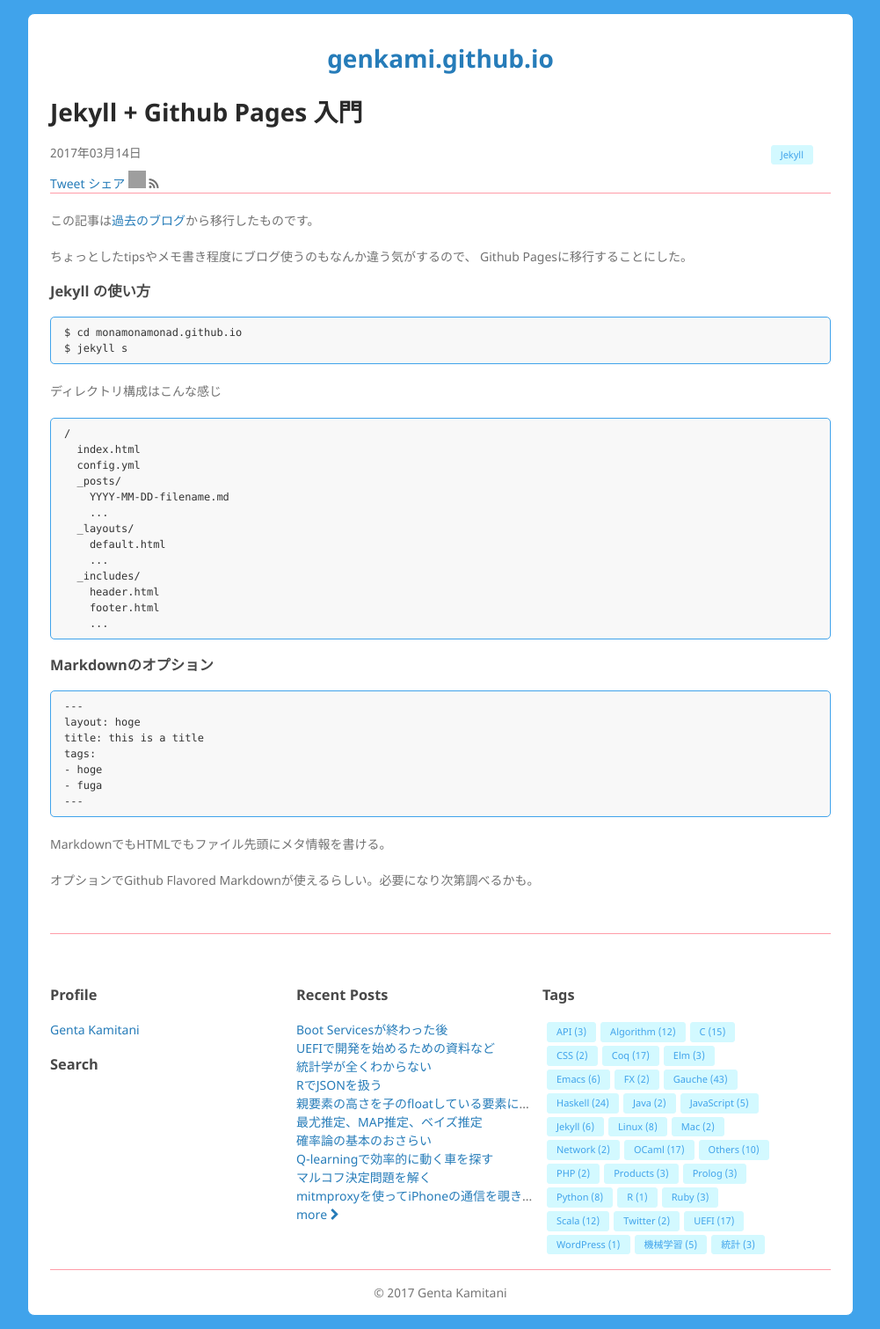
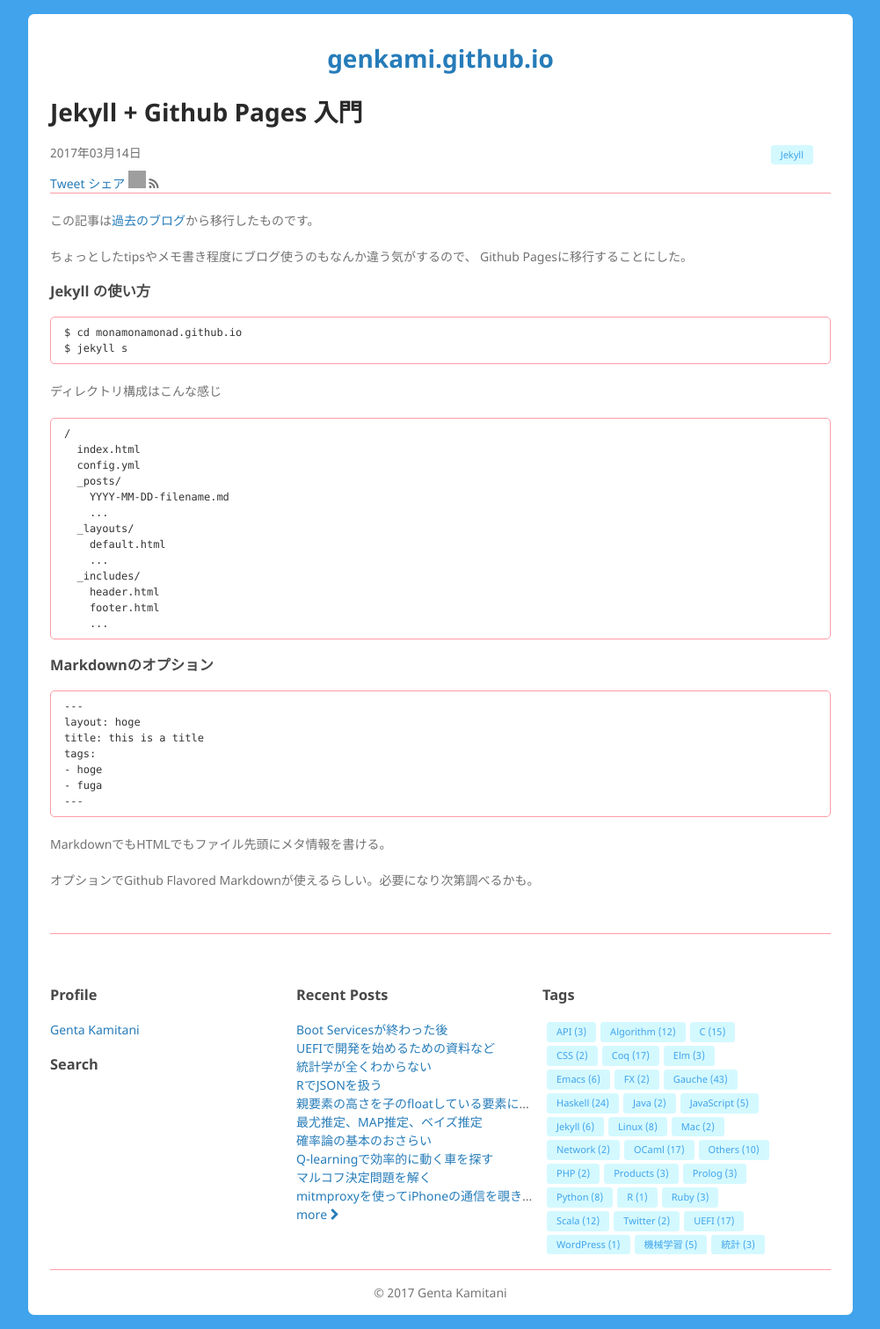
Before and after one commit to genkami/genkami.github.io, a Jekyll site: the page built from _posts/2017-03-14-jekyll-first.md, in a window 1280 px wide. Shown: the whole page at 88% size, without its empty margins (139-1140 px from the left). Built offline with Jekyll 4.4.1, drawn with Linux system fonts in a browser that asks for light colours; comment, search, counter and statistics services are not loaded; grey boxes are pictures that could not be loaded.

Commit message:
preの背景とborderをテーマに分けた

```diff
--- a/_sass/genkami-github-io.scss
+++ b/_sass/genkami-github-io.scss
@@ -1,5 +1,5 @@
+@import "theme/pale";
 @import "jekyll-theme-minimal";
-@import "theme/pale";
 
 @mixin clear-float() {
     &:after {
@@ -66,7 +66,7 @@
 }
 
 blockquote {
-    border-left: 1px solid $border-color;
+    border-left: 1px solid $code-border-color;
     margin: 0px;
     padding: 0px 0px 0px 20px;
     font-style: italic;
@@ -76,7 +76,7 @@
     padding: 8px 15px;
     background-color: $code-background-color;
     border-radius: 5px;
-    border: 1px solid $border-color;
+    border: 1px solid $code-border-color;
     overflow-x: auto;
 }
 
--- a/_sass/rouge-github.scss
+++ b/_sass/rouge-github.scss
@@ -205,5 +205,5 @@
   color: #bbbbbb;
 }
 .highlight {
-  background-color: #f8f8f8;
+  background-color: $code-background-color;
 }
--- a/_sass/theme/pale.scss
+++ b/_sass/theme/pale.scss
@@ -11,8 +11,9 @@
 $hr-color: #ff9ca8;
 $table-border-color: #e5e5e5;
 
-$code-background-color: #f8f8f8;
+$code-background-color: $inner-background-color;
 $code-font-color: #333333;
+$code-border-color: $hr-color;
 
 $tag-font-color: $outer-background-color;
 $tag-font-hover-color: $tag-font-color;
--- a/_sass/theme/simple.scss
+++ b/_sass/theme/simple.scss
@@ -13,6 +13,7 @@
 
 $code-background-color: #f8f8f8;
 $code-font-color: #333333;
+$code-border-color: $border-color;
 
 $tag-font-color: #676767;
 $tag-font-hover-color: #675c5c;
```
